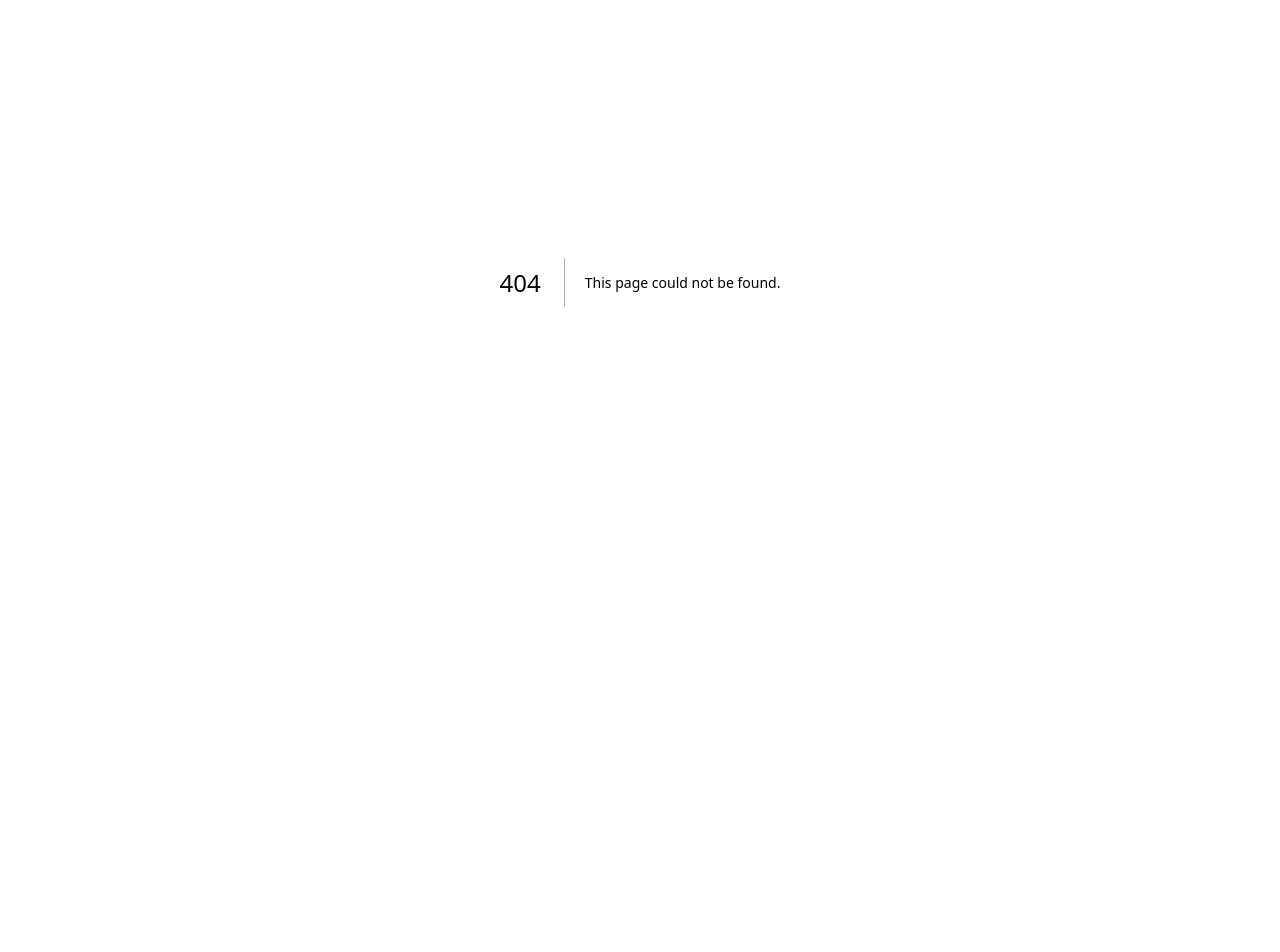
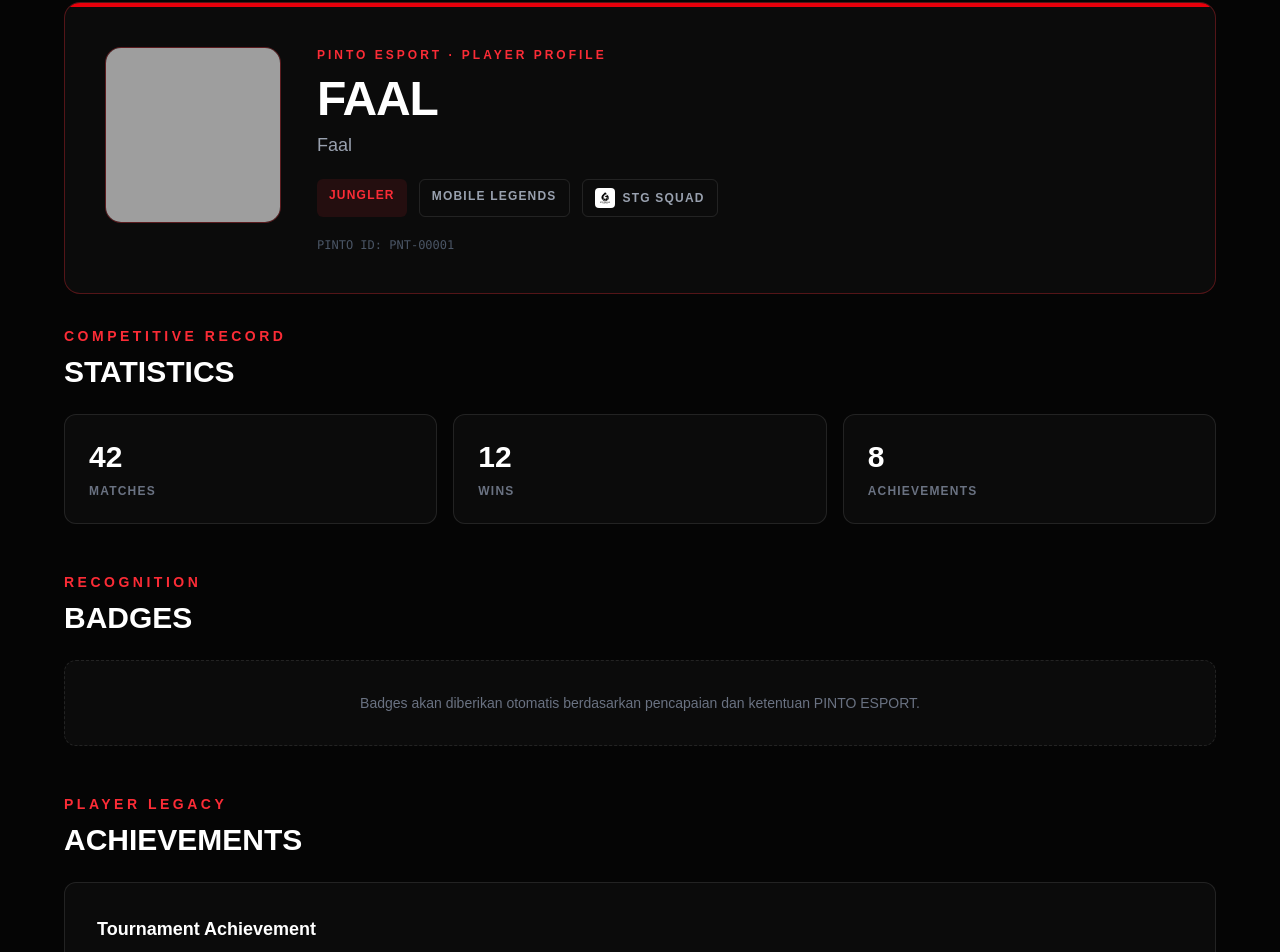
Before and after one commit to faal151/esports-platform, a Next.js app: page /players/faal in a window 1280 px wide. Before the commit this address had no page. Shown: the part 118-1070 px from the top of the page. Before the commit the page ends 800 px from the top, so only its background shows below. Built offline with nearby package versions, Linux system fonts and the light colour scheme; grey boxes are pictures that could not be loaded.

Commit message:
Build player listing and profile

```diff
--- /dev/null
+++ b/app/players/faal/page.tsx
@@ -0,0 +1,170 @@
+export default function FaalProfilePage() {
+  return (
+    <main className="min-h-screen bg-[#050505] px-6 py-16 text-white">
+      <div className="mx-auto max-w-6xl">
+
+        {/* Back */}
+        <a
+          href="/players"
+          className="text-sm font-semibold text-gray-500 transition hover:text-red-500"
+        >
+          ← Back to Players
+        </a>
+
+        {/* Player Identity */}
+        <section className="mt-8 overflow-hidden rounded-2xl border border-red-500/30 bg-[#0b0b0b]">
+          <div className="h-1 bg-red-600" />
+
+          <div className="grid gap-8 p-8 md:grid-cols-[180px_1fr] md:p-10">
+
+            {/* Photo */}
+            <div className="h-44 w-44 overflow-hidden rounded-2xl border border-red-500/30 bg-[#151515]">
+              <img
+                src="/players/faal.png"
+                alt="FAAL"
+                className="h-full w-full object-cover"
+              />
+            </div>
+
+            {/* Identity */}
+            <div className="flex flex-col justify-center">
+              <p className="text-xs font-bold uppercase tracking-[0.25em] text-red-500">
+                PINTO ESPORT · PLAYER PROFILE
+              </p>
+
+              <h1 className="mt-3 text-5xl font-black uppercase tracking-tight">
+                FAAL
+              </h1>
+
+              <p className="mt-2 text-lg text-gray-400">
+                Faal
+              </p>
+
+              <div className="mt-5 flex flex-wrap gap-3">
+                <span className="rounded-md bg-red-500/10 px-3 py-2 text-xs font-black uppercase tracking-widest text-red-500">
+                  Jungler
+                </span>
+
+                <span className="rounded-md border border-white/10 px-3 py-2 text-xs font-bold uppercase tracking-widest text-gray-400">
+                  Mobile Legends
+                </span>
+
+                <span className="flex items-center gap-2 rounded-md border border-white/10 px-3 py-2 text-xs font-bold uppercase tracking-widest text-gray-400">
+                  <img
+                    src="/teams/stg-squad.jpeg"
+                    alt="STG Squad"
+                    className="h-5 w-5 rounded object-contain"
+                  />
+                  STG Squad
+                </span>
+              </div>
+
+              <p className="mt-5 font-mono text-xs text-gray-600">
+                PINTO ID: PNT-00001
+              </p>
+            </div>
+          </div>
+        </section>
+
+        {/* Statistics */}
+        <section className="mt-8">
+          <p className="text-sm font-bold uppercase tracking-[0.25em] text-red-500">
+            Competitive Record
+          </p>
+
+          <h2 className="mt-2 text-3xl font-black uppercase">
+            Statistics
+          </h2>
+
+          <div className="mt-6 grid gap-4 sm:grid-cols-3">
+            <div className="rounded-xl border border-white/10 bg-[#0b0b0b] p-6">
+              <p className="text-3xl font-black">42</p>
+              <p className="mt-2 text-xs font-bold uppercase tracking-widest text-gray-500">
+                Matches
+              </p>
+            </div>
+
+            <div className="rounded-xl border border-white/10 bg-[#0b0b0b] p-6">
+              <p className="text-3xl font-black">12</p>
+              <p className="mt-2 text-xs font-bold uppercase tracking-widest text-gray-500">
+                Wins
+              </p>
+            </div>
+
+            <div className="rounded-xl border border-white/10 bg-[#0b0b0b] p-6">
+              <p className="text-3xl font-black">8</p>
+              <p className="mt-2 text-xs font-bold uppercase tracking-widest text-gray-500">
+                Achievements
+              </p>
+            </div>
+          </div>
+        </section>
+
+        {/* Badges */}
+        <section className="mt-12">
+          <p className="text-sm font-bold uppercase tracking-[0.25em] text-red-500">
+            Recognition
+          </p>
+
+          <h2 className="mt-2 text-3xl font-black uppercase">
+            Badges
+          </h2>
+
+          <div className="mt-6 rounded-xl border border-dashed border-white/10 bg-[#0b0b0b] p-8 text-center">
+            <p className="text-sm text-gray-500">
+              Badges akan diberikan otomatis berdasarkan pencapaian dan
+              ketentuan PINTO ESPORT.
+            </p>
+          </div>
+        </section>
+
+        {/* Achievements */}
+        <section className="mt-12">
+          <p className="text-sm font-bold uppercase tracking-[0.25em] text-red-500">
+            Player Legacy
+          </p>
+
+          <h2 className="mt-2 text-3xl font-black uppercase">
+            Achievements
+          </h2>
+
+          <div className="mt-6 rounded-xl border border-white/10 bg-[#0b0b0b] p-8">
+            <div className="border-b border-white/10 pb-6">
+              <p className="text-lg font-bold">
+                Tournament Achievement
+              </p>
+
+              <p className="mt-2 text-sm text-gray-500">
+                E-Certificate dan pencapaian turnamen akan tersimpan di
+                profile player.
+              </p>
+            </div>
+
+            <p className="pt-6 text-sm text-gray-600">
+              Belum ada achievement yang ditampilkan.
+            </p>
+          </div>
+        </section>
+
+        {/* Tournament History */}
+        <section className="mt-12 pb-20">
+          <p className="text-sm font-bold uppercase tracking-[0.25em] text-red-500">
+            Competitive History
+          </p>
+
+          <h2 className="mt-2 text-3xl font-black uppercase">
+            Tournament History
+          </h2>
+
+          <div className="mt-6 rounded-xl border border-white/10 bg-[#0b0b0b] p-8">
+            <p className="text-sm text-gray-600">
+              Tournament history akan muncul otomatis setelah player
+              mengikuti turnamen PINTO ESPORT.
+            </p>
+          </div>
+        </section>
+
+      </div>
+    </main>
+  );
+}
--- a/app/players/page.tsx
+++ b/app/players/page.tsx
@@ -1,7 +1,12 @@
+import PlayerCard from "../components/PlayerCard";
+
 export default function PlayersPage() {
   return (
     <main className="min-h-screen bg-[#050505] px-6 py-16 text-white">
       <div className="mx-auto max-w-7xl">
+
+        {/* Header */}
+        <div className="mb-12">
           <p className="text-sm font-bold uppercase tracking-[0.25em] text-red-500">
             PINTO ESPORT
           </p>
@@ -10,9 +15,33 @@ export default function PlayersPage() {
             Players
           </h1>
 
-        <p className="mt-4 text-gray-500">
-          Player profiles and esports identities.
+          <p className="mt-4 max-w-2xl text-gray-500">
+            Player profiles, identities, and competitive records.
           </p>
+        </div>
+
+        {/* Players */}
+        <section>
+          <a
+  href="/players/faal"
+  className="block w-fit"
+>
+  <PlayerCard
+    name="Faal"
+    ign="FAAL"
+    game="Mobile Legends"
+    gameSlug="mobile-legends"
+    role="Jungler"
+    teamName="STG Squad"
+    teamLogo="/teams/stg-squad.jpeg"
+    achievements={8}
+    wins={12}
+    matches={42}
+    playerId="PNT-00001"
+  />
+</a>
+        </section>
+
       </div>
     </main>
   );
```
Lines whose indentation alone changed are shown as unchanged.
